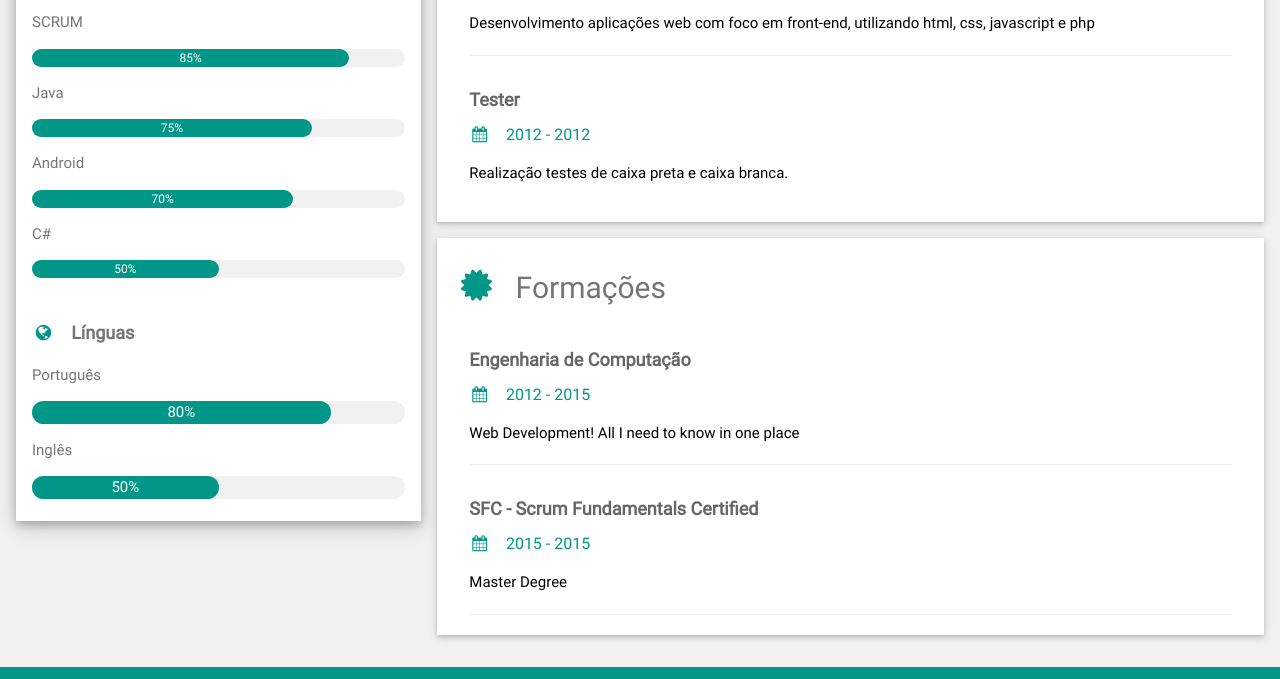
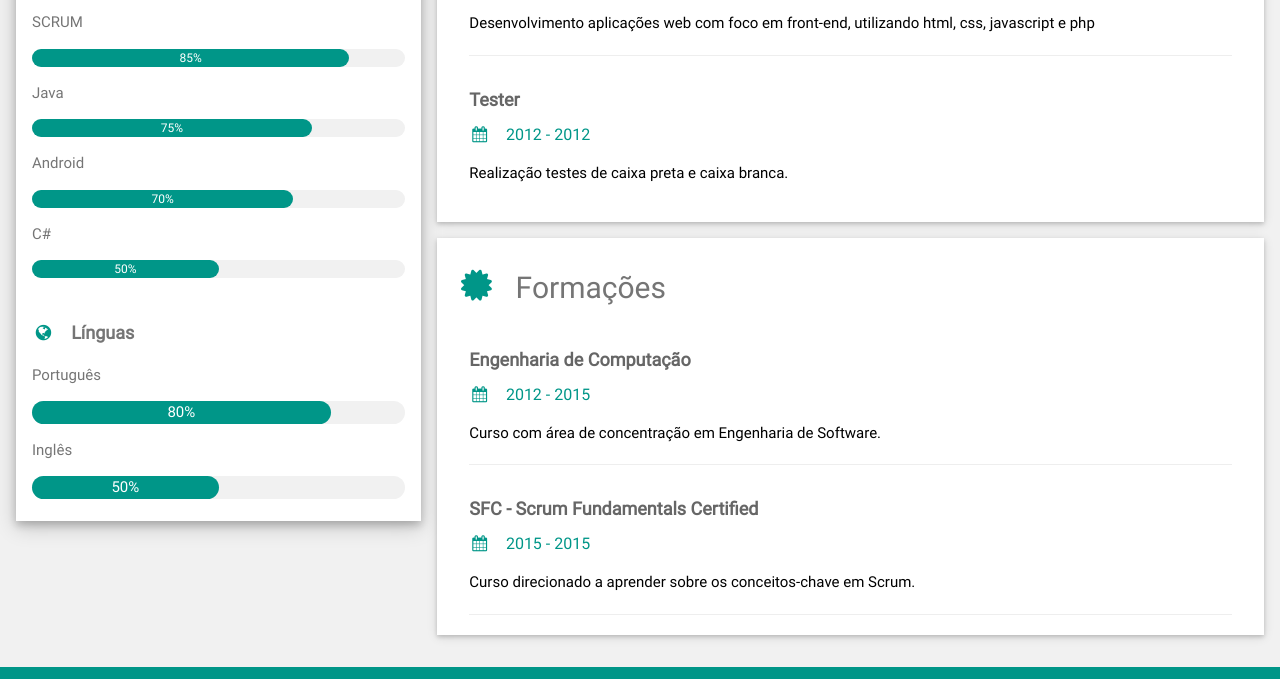
Before and after one commit to felixsoares/felixsoares.github.io, a plain HTML site: page index.html in a window 1280 px wide. Shown: the part 509-1188 px from the top of the page. Drawn offline with Linux system fonts and the light colour scheme.

Commit message:
alteraçoes

```diff
--- a/index.html
+++ b/index.html
@@ -123,14 +123,14 @@
 					<div class="w3-container">
 						<h5 class="w3-opacity"><b>Engenharia de Computação</b></h5>
 						<h6 class="w3-text-teal"><i class="fa fa-calendar fa-fw w3-margin-right"></i>2012 - 2015</h6>
-						<p>Web Development! All I need to know in one place</p>
+						<p>Curso com área de concentração em Engenharia de Software.</p>
 						<hr>
 					</div>
 
 					<div class="w3-container">
 						<h5 class="w3-opacity"><b>SFC - Scrum Fundamentals Certified</b></h5>
 						<h6 class="w3-text-teal"><i class="fa fa-calendar fa-fw w3-margin-right"></i>2015 - 2015</h6>
-						<p>Master Degree</p>
+						<p>Curso direcionado a aprender sobre os conceitos-chave em Scrum.</p>
 						<hr>
 					</div>
 				</div>
```
